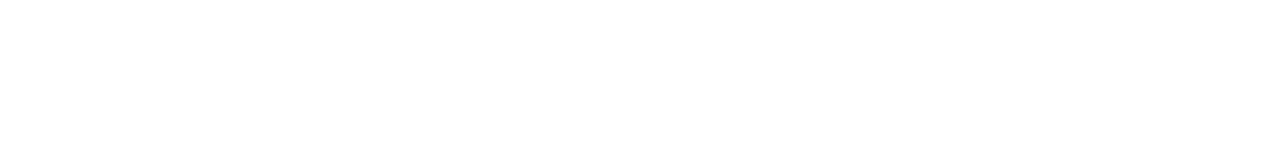
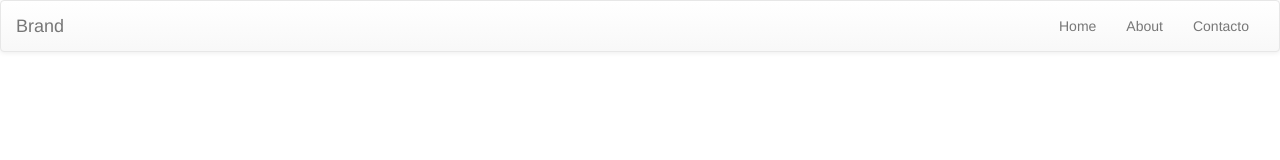
Before and after one commit to cindyfarias/Desafio007, a plain HTML site: page index.html in a window 1280 px wide. Drawn offline with nearby package versions, Linux system fonts and the light colour scheme.

Commit message:
Creacion del Nav

```diff
--- a/index.html
+++ b/index.html
@@ -1,9 +1,50 @@
 <!DOCTYPE html>
 <html>
 <head>
-	<title></title>
+	<meta charset="utf-8">
+	<meta name="viewport" content="width=device-width, initial-scale=1">
+	<title>Álbum de Fotos con Bootstrap</title>
+	<!-- Latest compiled and minified CSS -->
+<link rel="stylesheet" href="https://maxcdn.bootstrapcdn.com/bootstrap/3.3.7/css/bootstrap.min.css" integrity="sha384-BVYiiSIFeK1dGmJRAkycuHAHRg32OmUcww7on3RYdg4Va+PmSTsz/K68vbdEjh4u" crossorigin="anonymous">
+
+<!-- Optional theme -->
+<link rel="stylesheet" href="https://maxcdn.bootstrapcdn.com/bootstrap/3.3.7/css/bootstrap-theme.min.css" integrity="sha384-rHyoN1iRsVXV4nD0JutlnGaslCJuC7uwjduW9SVrLvRYooPp2bWYgmgJQIXwl/Sp" crossorigin="anonymous">
+
+<!-- Latest compiled and minified JavaScript -->
+<script src="https://maxcdn.bootstrapcdn.com/bootstrap/3.3.7/js/bootstrap.min.js" integrity="sha384-Tc5IQib027qvyjSMfHjOMaLkfuWVxZxUPnCJA7l2mCWNIpG9mGCD8wGNIcPD7Txa" crossorigin="anonymous"></script>
 </head>
 <body>
 
+<nav class="navbar navbar-default">
+  <div class="container-fluid">
+    <!-- Brand and toggle get grouped for better mobile display -->
+    <div class="navbar-header">
+      <button type="button" class="navbar-toggle collapsed" data-toggle="collapse" data-target="#bs-example-navbar-collapse-1" aria-expanded="false">
+        <span class="sr-only">Toggle navigation</span>
+        <span class="icon-bar"></span>
+        <span class="icon-bar"></span>
+        <span class="icon-bar"></span>
+      </button>
+      <a class="navbar-brand" href="#">Brand</a>
+    </div>
+
+    <!-- Collect the nav links, forms, and other content for toggling -->
+    <div class="collapse navbar-collapse" id="bs-example-navbar-collapse-1">
+      <ul class="nav navbar-nav navbar-right">
+        <li><a href="#">Home</a></li>
+        <li><a href="#">About</a></li>
+        <li><a href="#">Contacto</a></li>
+      </ul>
+    </div><!-- /.navbar-collapse -->
+  </div><!-- /.container-fluid -->
+</nav>
+
+<div class="container">
+
+</div>
+
+
+
+
 </body>
 </html>
```
